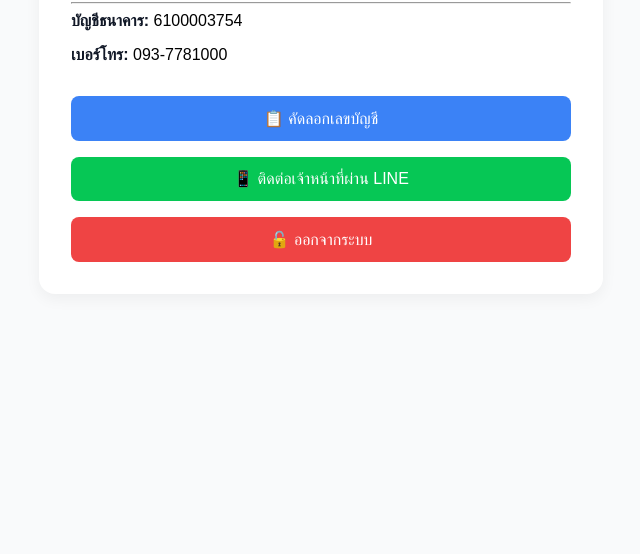
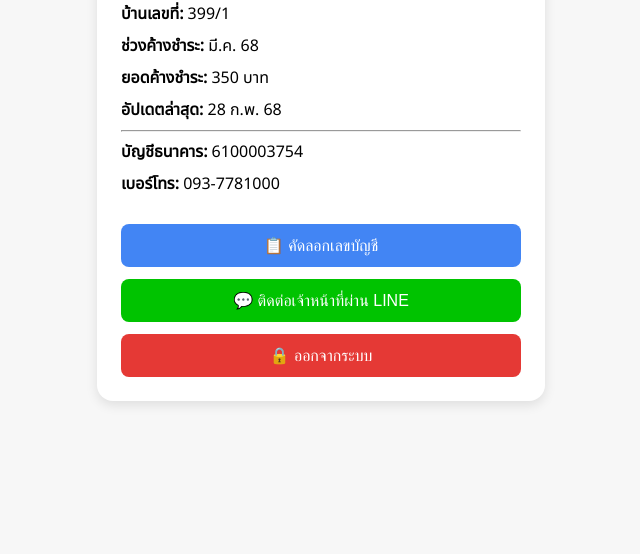
Before and after one commit to thanapakkeh/app-kitti399, a plain HTML site: page home.html in a window 1280 px wide. Shown: the part 246-800 px from the top of the page, without its empty margins (319-959 px from the left). Drawn offline with Linux system fonts and the light colour scheme.

Commit message:
Update home.html

```diff
--- a/home.html
+++ b/home.html
@@ -1,101 +1,70 @@
-
 <!DOCTYPE html>
 <html lang="th">
 <head>
   <meta charset="UTF-8">
+  <meta name="viewport" content="width=device-width, initial-scale=1.0">
   <title>ข้อมูลบ้านของคุณ</title>
-  <meta name="viewport" content="width=device-width, initial-scale=1.0">
+  <link href="https://fonts.googleapis.com/css2?family=Noto+Sans+Thai&display=swap" rel="stylesheet">
   <style>
     body {
-      font-family: 'Sarabun', sans-serif;
-      background: #f9fafb;
-      padding: 2rem;
+      font-family: 'Noto Sans Thai', sans-serif;
+      background-color: #f7f7f7;
+      display: flex;
+      justify-content: center;
+      align-items: center;
+      height: 100vh;
       margin: 0;
     }
     .card {
-      background: #ffffff;
-      padding: 2rem;
-      max-width: 500px;
-      margin: auto;
-      border-radius: 1rem;
-      box-shadow: 0 5px 15px rgba(0,0,0,0.05);
+      background: white;
+      padding: 24px;
+      border-radius: 16px;
+      box-shadow: 0 4px 12px rgba(0,0,0,0.1);
+      max-width: 400px;
+      width: 100%;
+      text-align: center;
     }
     h2 {
-      margin-top: 0;
-      color: #333;
+      margin-bottom: 16px;
     }
     .info {
-      margin-bottom: 1rem;
-      font-size: 1rem;
+      text-align: left;
+      margin-bottom: 16px;
     }
-    .info strong {
-      color: #111827;
+    .info p {
+      margin: 8px 0;
     }
-    button, a button {
+    .btn {
+      padding: 12px;
       width: 100%;
-      padding: 0.8rem;
-      font-size: 1rem;
-      margin-top: 1rem;
-      border-radius: 0.5rem;
       border: none;
+      border-radius: 8px;
+      margin-top: 12px;
+      font-size: 16px;
       cursor: pointer;
     }
-    .copy-btn {
-      background-color: #3b82f6;
-      color: white;
-    }
-    .logout-btn {
-      background-color: #ef4444;
-      color: white;
-    }
-    .line-btn {
-      background-color: #06c755;
-      color: white;
-    }
+    .btn-copy { background-color: #4285F4; color: white; }
+    .btn-line { background-color: #00C300; color: white; }
+    .btn-logout { background-color: #E53935; color: white; }
   </style>
 </head>
 <body>
   <div class="card">
     <h2>🏠 ข้อมูลบ้านของคุณ</h2>
-    <div class="info"><strong>บ้านเลขที่:</strong> <span id="houseNumber">-</span></div>
-    <div class="info"><strong>ช่วงค้างชำระ:</strong> <span id="billingPeriod">-</span></div>
-    <div class="info"><strong>ยอดค้างชำระ:</strong> <span id="amountDue">-</span> บาท</div>
-    <div class="info"><strong>อัปเดตล่าสุด:</strong> <span id="lastUpdate">-</span></div>
-    <hr>
-    <div class="info"><strong>บัญชีธนาคาร:</strong> 6100003754</div>
-    <div class="info"><strong>เบอร์โทร:</strong> 093-7781000</div>
-    <button class="copy-btn" onclick="copyAccount()">📋 คัดลอกเลขบัญชี</button>
-    <a href="https://line.me/ti/g2/ZDauyxRug_VVvy_dd5uQyG8vZTed7Ix3qrhb6A?utm_source=invitation&utm_medium=link_copy&utm_campaign=default" target="_blank">
-      <button class="line-btn">📱 ติดต่อเจ้าหน้าที่ผ่าน LINE</button>
+    <div class="info">
+      <p><strong>บ้านเลขที่:</strong> 399/1</p>
+      <p><strong>ช่วงค้างชำระ:</strong> มี.ค. 68</p>
+      <p><strong>ยอดค้างชำระ:</strong> 350 บาท</p>
+      <p><strong>อัปเดตล่าสุด:</strong> 28 ก.พ. 68</p>
+      <hr>
+      <p><strong>บัญชีธนาคาร:</strong> 6100003754</p>
+      <p><strong>เบอร์โทร:</strong> 093-7781000</p>
+    </div>
+    <button class="btn btn-copy" onclick="navigator.clipboard.writeText('6100003754')">📋 คัดลอกเลขบัญชี</button>
+    <a href="https://line.me/ti/g2/ZDauyxRug_VVvy_dd5uQyG8vZTed7Ix3qrhb6A" target="_blank">
+      <button class="btn btn-line">💬 ติดต่อเจ้าหน้าที่ผ่าน LINE</button>
     </a>
-    <button class="logout-btn" onclick="logout()">🔓 ออกจากระบบ</button>
+    <button class="btn btn-logout" onclick="alert('ออกจากระบบ')">🔒 ออกจากระบบ</button>
   </div>
-
-  <script src="data.js"></script>
-  <script>
-    const user = sessionStorage.getItem("user");
-    document.getElementById("houseNumber").textContent = user || "-";
-    if (user && houseData[user]) {
-      const data = houseData[user];
-      document.getElementById("billingPeriod").textContent = data["ช่วงค้างชำระ"];
-      document.getElementById("amountDue").textContent = data["ยอดรวมค้างชำระ"];
-      document.getElementById("lastUpdate").textContent = data["อัปเดตล่าสุด"];
-    } else {
-      document.getElementById("billingPeriod").textContent = "ไม่มีข้อมูล";
-      document.getElementById("amountDue").textContent = "-";
-      document.getElementById("lastUpdate").textContent = "-";
-    }
-
-    function logout() {
-      sessionStorage.clear();
-      window.location.href = "index.html";
-    }
-
-    function copyAccount() {
-      navigator.clipboard.writeText("6100003754").then(() => {
-        alert("คัดลอกเลขบัญชีแล้ว");
-      });
-    }
-  </script>
 </body>
 </html>
```
